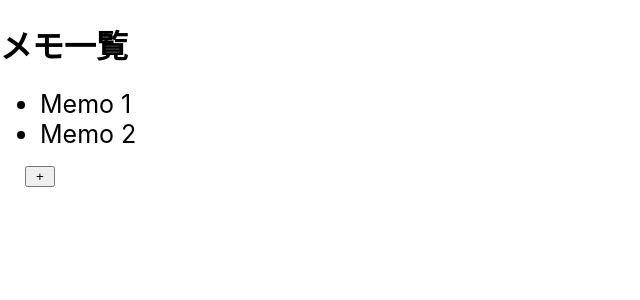
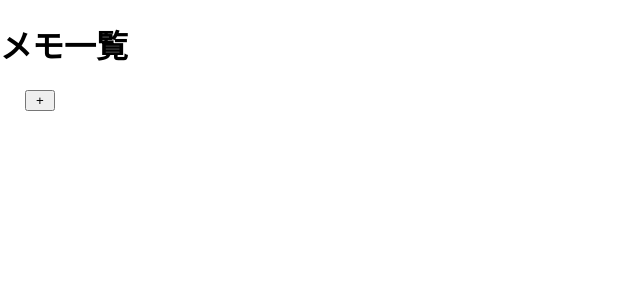
Before and after one commit to a-terumoto-gs/react-app, a React (Create React App) app: page / in a window 1280 px wide. Shown: the top 300 px of the page, without its empty margins (0-640 px from the left). Built offline with nearby package versions, Linux system fonts and the light colour scheme; the HTML template or start-up script is replaced by a standard one.

Commit message:
新規作成処理の見直し

```diff
--- a/src/App.js
+++ b/src/App.js
@@ -1,13 +1,10 @@
 import React, { useState } from 'react';
 import MemoList from './MemoList';
 import MemoEditor from './MemoEditor';
+import './App.css';
 
 export default function App() {
-  const [memos, setMemos] = useState([
-    { id: 1, text: 'Memo 1' },
-    { id: 2, text: 'Memo 2' },
-  ]);
-  //サンプルデータ
+  const [memos, setMemos] = useState([]);
 
   const [selectedMemo, setSelectedMemo] = useState(null);
 
@@ -23,16 +20,14 @@ export default function App() {
   }
 
   function handleDelete (memoId) {
-    setMemos(memos.filter(memo => memo.id !== memoId)); //消すメモ以外をセットする
+    setMemos(memos.filter(memo => memo.id !== memoId));
     setSelectedMemo(null);
   }
 
   function handleAdd() {
-    if (selectedMemo && selectedMemo.text.trim() !== '') {
-    const newMemo = { id: Date.now(), text: '' };
+    const newMemo = { id: Date.now(), text: '新規メモ' };
     setMemos([...memos, newMemo]);
     setSelectedMemo(newMemo);
-    }
   }
 
   return (
@@ -45,4 +40,4 @@ export default function App() {
         />}
     </div>
   );
-      }
+}
```
Also changed, not shown: src/App.css (added).
